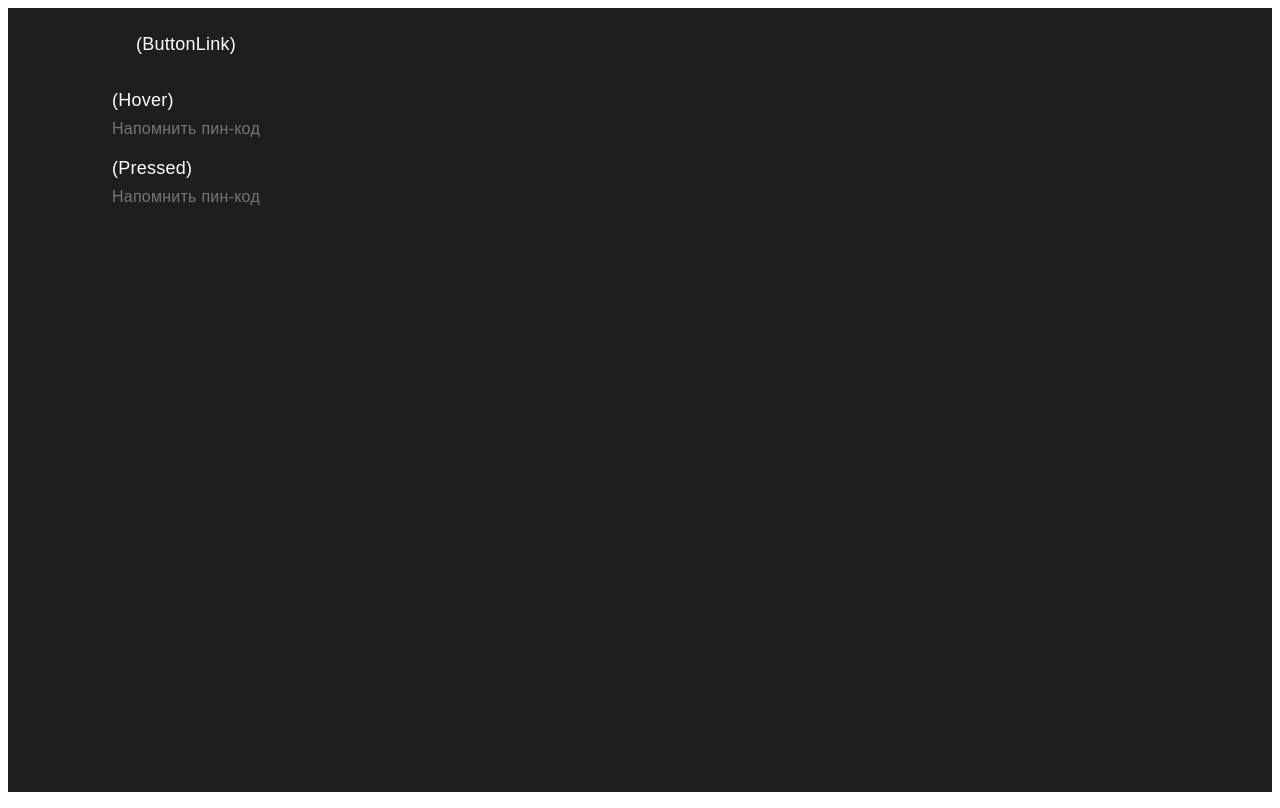
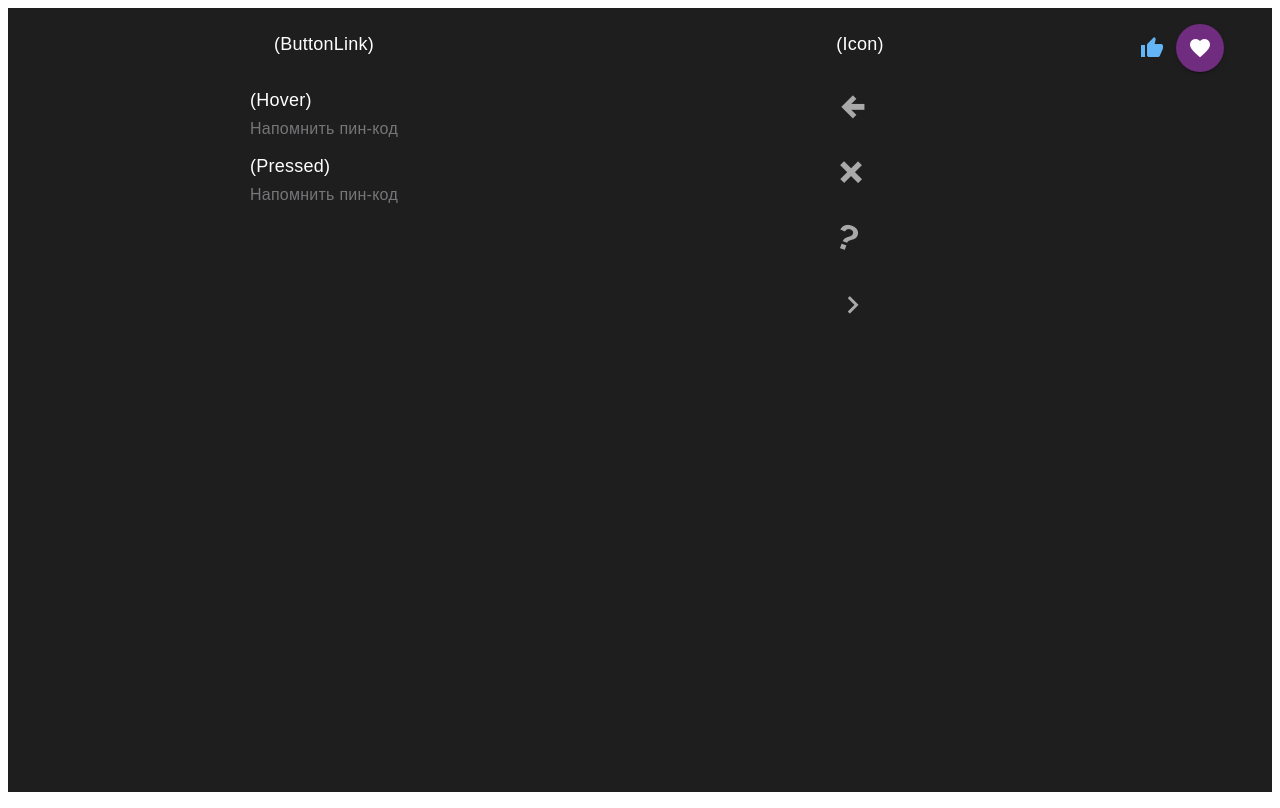
Before and after one commit to alexyasinsky/custom-button-vue3, a Vue app: page / in a window 1280 px wide. Built offline with nearby package versions, Linux system fonts and the light colour scheme; a web font is replaced by a local one.

Commit message:
icon column in progress

```diff
--- a/package.json
+++ b/package.json
@@ -9,6 +9,7 @@
     "preview": "vite preview"
   },
   "dependencies": {
+    "@mdi/font": "^7.1.96",
     "vite-plugin-vuetify": "^1.0.1",
     "vue": "^3.2.45",
     "vuetify": "^3.1.1"
--- a/src/App.vue
+++ b/src/App.vue
@@ -1,5 +1,6 @@
 <script setup>
-  import ButtonLink from "./components/ButtonLink.vue";
+import ButtonLink from "./components/ButtonLinkColumn.vue";
+import Icon from './components/IconColumn.vue';
 const sayHello = () => alert('hello');
 const title = 'hello'
 </script>
@@ -9,8 +10,21 @@
     <v-container>
       <v-row no-gutters>
         <v-col>
-          <button-link/>
+          <button-link />
         </v-col>
+        <v-col>
+          <icon></icon>
+        </v-col>
+        <v-btn
+            variant="text"
+            icon="mdi-thumb-up"
+            color="blue-lighten-2"
+        ></v-btn>
+        <v-btn
+            icon="mdi-heart"
+            color="primary"
+        >
+        </v-btn>
       </v-row>
     </v-container>
   </v-app>
@@ -21,4 +35,5 @@
   height: 100vh;
   border: 8px solid rgba(255, 255, 255, 1);
 }
+
 </style>
--- a/src/components/ButtonCard.vue
+++ b/src/components/ButtonCard.vue
@@ -1,5 +1,6 @@
 <template>
   <h3>{{cardTitle}}</h3>
+  <p>{{cardTitleSmall}}</p>
   <slot></slot>
 </template>
 
@@ -8,8 +9,10 @@ export default {
   name: "ButtonCard",
   props: {
     cardTitle: {
-      type: String,
-      default: 'Untitled'
+      type: String
+    },
+    cardTitleSmall: {
+      type: String
     }
   }
 }
@@ -21,4 +24,9 @@ export default {
     margin-bottom: 8px;
     margin-top: 16px;
   }
+  p {
+    font-size: 14px;
+    line-height: 18px;
+    text-align: center;
+  }
 </style>
--- a/src/components/ButtonLink.vue
+++ b/src/components/ButtonLinkColumn.vue
@@ -1,13 +1,14 @@
 <template>
-  <button-list :title='listTitle' class="button__list">
-    <div v-for="button in buttons">
+  <button-list :title='listTitle'>
+    <div v-for="button in buttons" :key="button.id">
       <button-card :card-title="button.cardTitle">
         <custom-button
-            :title="button.buttonTitle"
-            :variant="button.buttonVariant"
+            :variant="button.variant"
             :category="button.buttonCategory"
             :href="button.href"
-        />
+        >
+          <p>{{button.buttonTitle}}</p>
+        </custom-button>
       </button-card>
     </div>
 
@@ -16,7 +17,7 @@
 
 <script>
 
-import ButtonList from "./ButtonList.vue";
+import ButtonList from "./ColumnTemplate.vue";
 import CustomButton from "./CustomButton.vue";
 import ButtonCard from "./ButtonCard.vue";
 
@@ -32,16 +33,18 @@ export default {
       listTitle: '(ButtonLink)',
       buttons: [
         {
+          id: Math.floor(Math.random() * 100000),
           cardTitle: '(Hover)',
           buttonTitle: 'Напомнить пин-код',
-          buttonVariant: 'text',
+          variant: 'text',
           buttonCategory: 'link',
           href: '1234'
         },
         {
+          id: Math.floor(Math.random() * 1000),
           cardTitle: '(Pressed)',
           buttonTitle: 'Напомнить пин-код',
-          buttonVariant: 'text',
+          variant: 'text',
           buttonCategory: 'link',
         }
       ]
@@ -52,13 +55,5 @@ export default {
 </script>
 
 <style scoped lang="scss">
-  .button {
-    &__list {
-      width: 260px;
-      display: flex;
-      flex-direction: column;
-      align-items: center;
-    }
 
-  }
 </style>
--- a/src/components/ButtonList.vue
+++ b/src/components/ColumnTemplate.vue
@@ -1,5 +1,5 @@
 <template>
-  <v-card elevation=0 color="background">
+  <v-card elevation=0 color="background" class="column-template">
     <v-card-title><h1>{{title}}</h1></v-card-title>
     <v-card-text>
       <slot/>
@@ -20,5 +20,9 @@ export default {
 </script>
 
 <style scoped>
-
+  .column-template {
+    display: flex;
+    flex-direction: column;
+    align-items: center;
+  }
 </style>
--- a/src/components/CustomButton.vue
+++ b/src/components/CustomButton.vue
@@ -1,13 +1,22 @@
-
 <template>
   <a
       v-if="category==='link'"
       :href="href"
       class='btn btn__link'
   >
-    {{ title }}
+    <slot></slot>
+  </a>
+  <v-btn
+      v-else-if="category==='icon'"
+      @click="handler"
+      size="large"
+      variant="plain"
+      class='btn'
+  >
+<!--    <v-icon>{{icon}}</v-icon>-->
+    <slot></slot>
+  </v-btn>
 
-  </a>
   <v-btn
       v-else
       :variant="variant"
@@ -16,6 +25,7 @@
       :class="className"
   >
     {{ title }}
+<!--    <v-icon>{{icon}}</v-icon>-->
   </v-btn>
 </template>
 
@@ -24,7 +34,6 @@
   props: {
     title: {
       type: String,
-        default: 'Untitled'
     },
     handler: {
       type: Function,
@@ -42,7 +51,8 @@
     href: {
       type: String,
       default: '#'
-      }
+    },
+    icon: String
   },
 
   data() {
@@ -59,7 +69,6 @@
 .btn {
   font-family: 'Nunito', sans-serif;
   &__link {
-
     text-transform: none !important;
     font-size: 16px;
     line-height: 18px;
--- /dev/null
+++ b/src/components/IconColumn.vue
@@ -0,0 +1,89 @@
+<template>
+  <button-list :title='listTitle' class="button__list">
+    <div v-for="button in buttons" :key="button.id">
+      <button-card :card-title-small="button.cardTitle">
+        <custom-button
+            :category="button.category"
+            :variant="button.variant"
+            :size="button.size"
+            class="icon"
+            :icon="button.icon"
+        >
+          <p :class="button.className">{{button.title}}</p>
+          <v-icon>{{button.icon}}</v-icon>
+        </custom-button>
+      </button-card>
+    </div>
+
+  </button-list>
+</template>
+
+<script>
+
+import ButtonList from "./ColumnTemplate.vue";
+import CustomButton from "./CustomButton.vue";
+import ButtonCard from "./ButtonCard.vue";
+
+export default {
+  name: "Icon",
+  components: {
+    ButtonList,
+    CustomButton,
+    ButtonCard
+  },
+  data() {
+    return {
+      listTitle: '(Icon)',
+      buttons: [
+        {
+          id: 'leftArrowIcon',
+          icon: 'mdi-arrow-left-thick',
+          category: 'icon',
+          className: 'icon__mdi'
+        },
+        {
+          id: 'closeIcon',
+          title: '+',
+          category: 'icon',
+          className: 'icon__close'
+        },
+        {
+          id: 'helpIcon',
+          title: '?',
+          category: 'icon',
+          className: 'icon__help'
+        },
+        {
+          id: 'chevronRight',
+          icon: 'mdi-chevron-right',
+          category: 'icon',
+          className: 'icon__mdi'
+        }
+      ]
+    }
+  }
+
+}
+</script>
+
+<style scoped lang="scss">
+  .icon {
+    display: flex;
+    align-items: center;
+    font-style: normal;
+    font-weight: 900;
+    text-align: center;
+    margin-bottom: 30px;
+    &__mdi + .mdi {
+      font-size: 35px;
+    }
+    &__close {
+      font-size: 50px;
+      transform: rotate(-45deg);
+    }
+    &__help {
+      font-size: 36px;
+      transform: rotate(20deg);
+    }
+  }
+</style>
--- a/src/plugins/vuetify/index.js
+++ b/src/plugins/vuetify/index.js
@@ -2,6 +2,7 @@ import 'vuetify/styles'
 import { createVuetify } from 'vuetify'
 import * as components from 'vuetify/components'
 import * as directives from 'vuetify/directives'
+import '@mdi/font/css/materialdesignicons.css'
 
 const myCustomTheme = {
   colors: {
@@ -25,5 +26,8 @@ export default createVuetify({
     themes: {
       myCustomTheme,
     }
-  }
+  },
+  icons: {
+    defaultSet: 'mdi',
+  },
 })
```
Also changed, not shown: 1 other file (tests, documents, lock files or other folders). Lines whose indentation alone changed are shown as unchanged.
